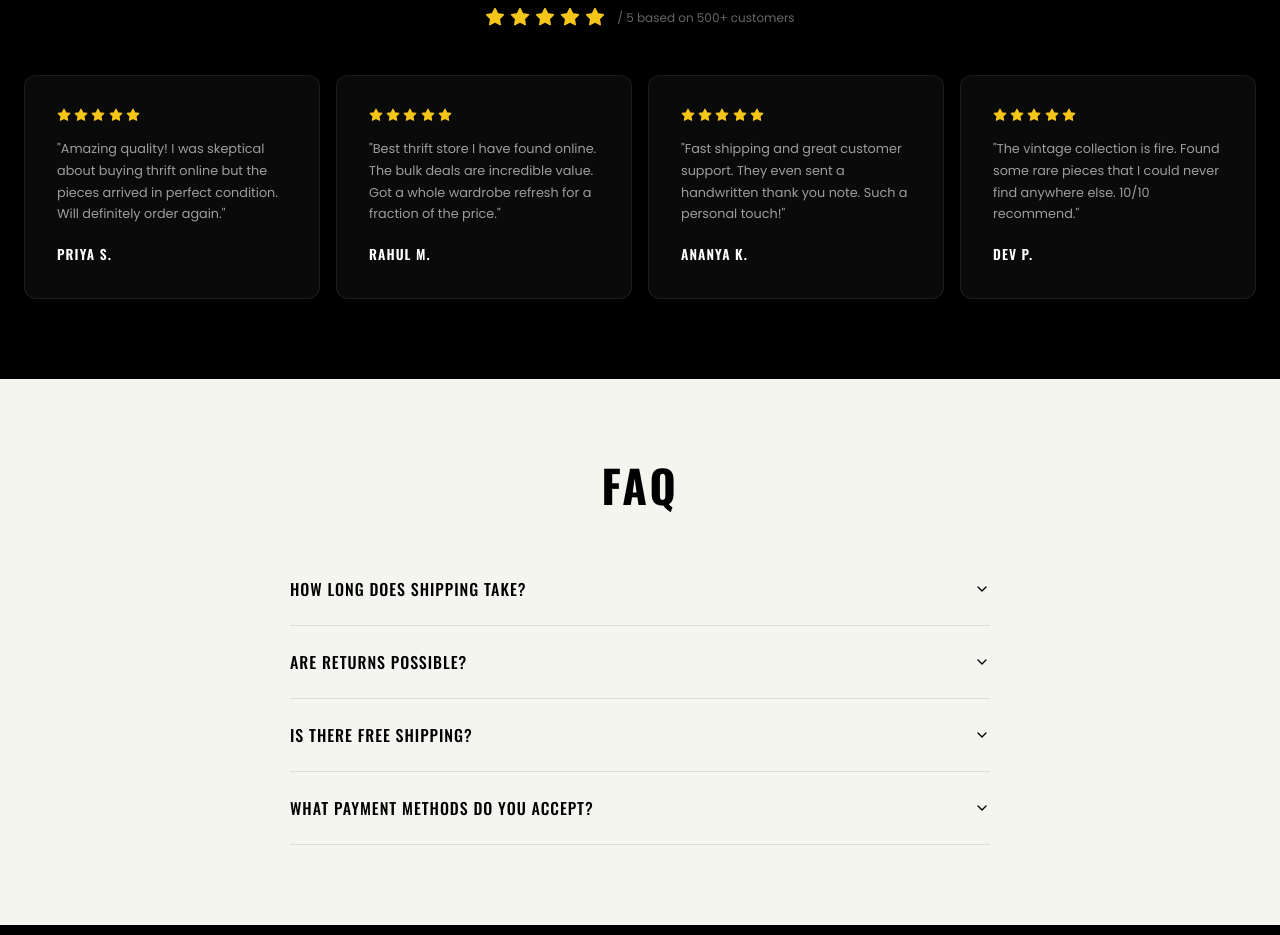
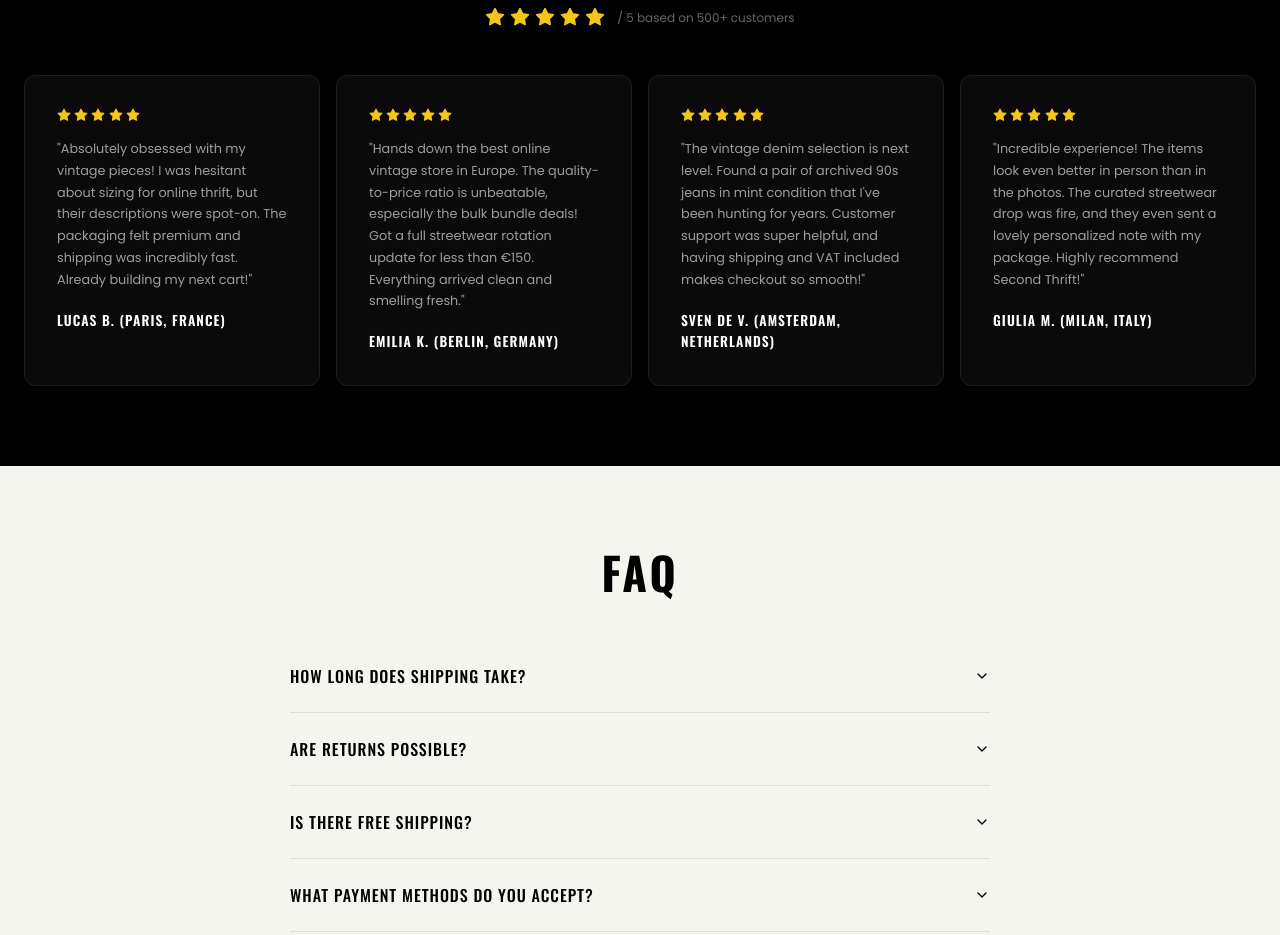
Before and after one commit to shubhamsanjayvarma/Project, a React (Vite) app: page / in a window 1280 px wide. Shown: the part 5180-6115 px from the top of the page. Built offline with nearby package versions, Linux system fonts and the light colour scheme; no server answers; the database is empty; a web font is replaced by a local one.

Commit message:
fix: replace home page testimonials with engaging European copy and names

```diff
--- a/src/pages/Home.jsx
+++ b/src/pages/Home.jsx
@@ -93,10 +93,10 @@ const Home = () => {
     ];
 
     const testimonials = [
-        { name: 'Priya S.', text: 'Amazing quality! I was skeptical about buying thrift online but the pieces arrived in perfect condition. Will definitely order again.', rating: 5 },
-        { name: 'Rahul M.', text: 'Best thrift store I have found online. The bulk deals are incredible value. Got a whole wardrobe refresh for a fraction of the price.', rating: 5 },
-        { name: 'Ananya K.', text: 'Fast shipping and great customer support. They even sent a handwritten thank you note. Such a personal touch!', rating: 5 },
-        { name: 'Dev P.', text: 'The vintage collection is fire. Found some rare pieces that I could never find anywhere else. 10/10 recommend.', rating: 5 },
+        { name: 'Lucas B. (Paris, France)', text: 'Absolutely obsessed with my vintage pieces! I was hesitant about sizing for online thrift, but their descriptions were spot-on. The packaging felt premium and shipping was incredibly fast. Already building my next cart!', rating: 5 },
+        { name: 'Emilia K. (Berlin, Germany)', text: 'Hands down the best online vintage store in Europe. The quality-to-price ratio is unbeatable, especially the bulk bundle deals! Got a full streetwear rotation update for less than €150. Everything arrived clean and smelling fresh.', rating: 5 },
+        { name: 'Sven de V. (Amsterdam, Netherlands)', text: 'The vintage denim selection is next level. Found a pair of archived 90s jeans in mint condition that I\'ve been hunting for years. Customer support was super helpful, and having shipping and VAT included makes checkout so smooth!', rating: 5 },
+        { name: 'Giulia M. (Milan, Italy)', text: 'Incredible experience! The items look even better in person than in the photos. The curated streetwear drop was fire, and they even sent a lovely personalized note with my package. Highly recommend Second Thrift!', rating: 5 },
     ];
 
     const categoryBanners = [
```
